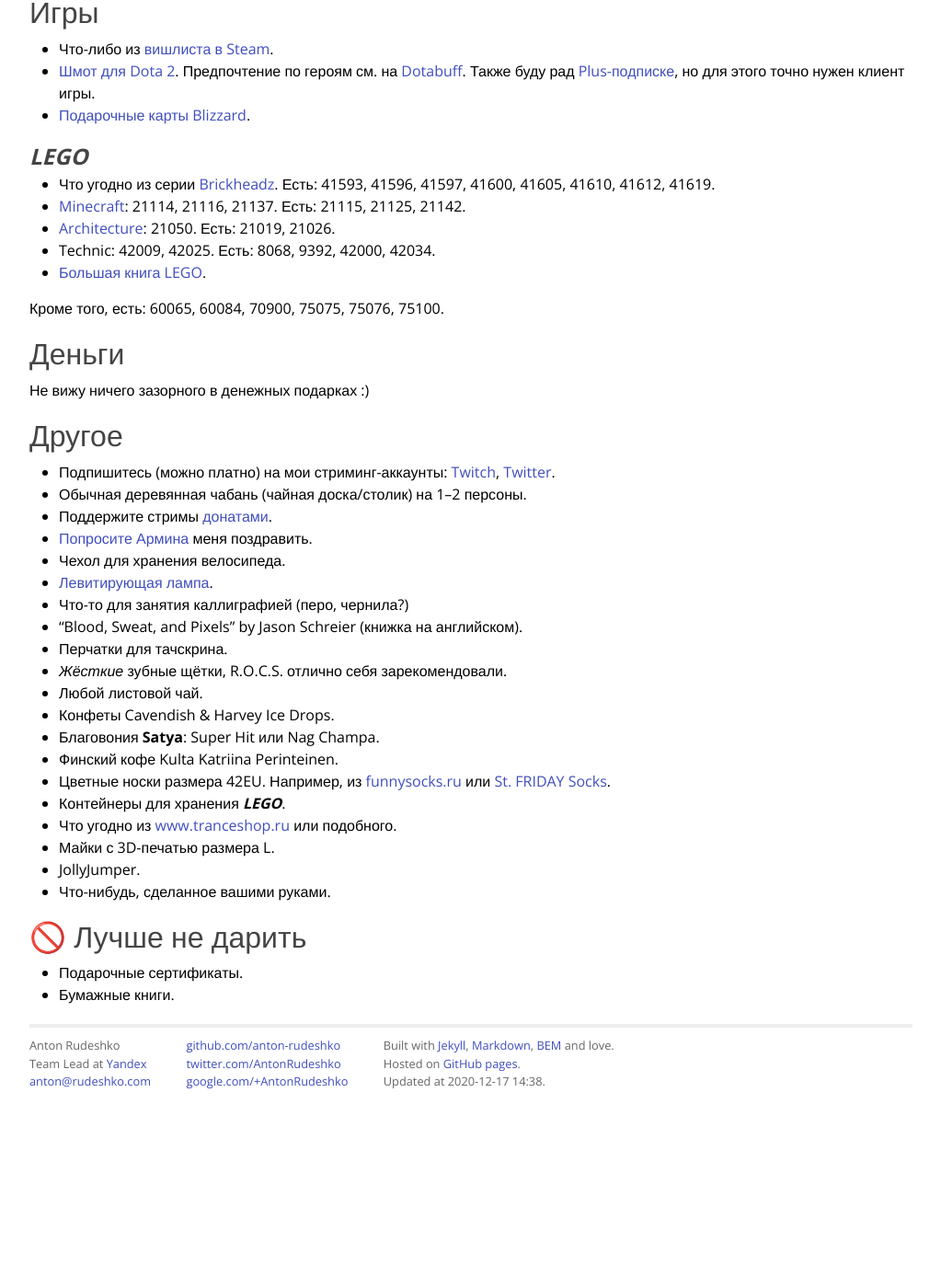
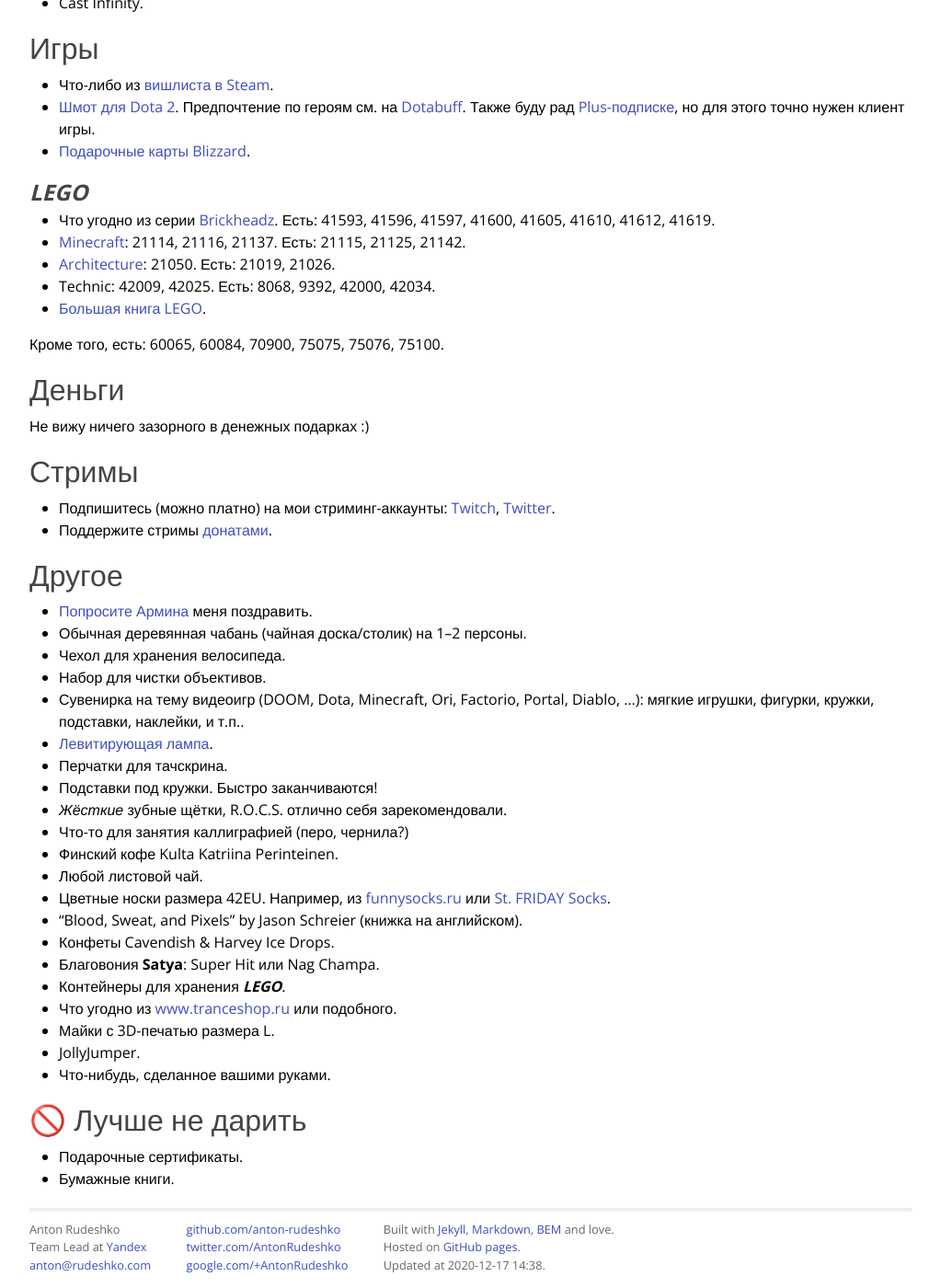
Before and after one commit to anton-rudeshko/anton-rudeshko.github.io, a Jekyll site: the page built from wishlist/index.md, in a window 1280 px wide and 1400 px high, scrolled down 1118 px. Shown: the whole window at 92% size, without its empty margins (128-1151 px from the left). Built offline with Jekyll 4.4.1, drawn with Linux system fonts in a browser that asks for light colours; comment, search, counter and statistics services are not loaded; before the commit the page ends 2318 px from its top, so only the background shows below that; some of the changed text lies outside the part shown.

Commit message:
wishlist: NY update :)

```diff
--- a/wishlist/index.md
+++ b/wishlist/index.md
@@ -93,23 +95,29 @@ title: Вишлист
 
 Не вижу ничего зазорного в денежных подарках :)
 
+## Стримы
+
+* Подпишитесь (можно платно) на мои стриминг-аккаунты: [Twitch](https://www.twitch.tv/rudeshko_plays), [Twitter](https://twitter.com/rudeshko_plays).
+* Поддержите стримы [донатами](https://donate.stream/rudeshko_plays).
+
 ## Другое
 
-* Подпишитесь (можно платно) на мои стриминг-аккаунты: [Twitch](https://www.twitch.tv/rudeshko_plays), [Twitter](https://twitter.com/rudeshko_plays).
+* [Попросите Армина](mailto:armin@astateoftrance.com) меня поздравить.
 * Обычная деревянная чабань (чайная доска/столик) на 1–2 персоны.
-* Поддержите стримы [донатами](https://donate.stream/rudeshko_plays).
-* [Попросите Армина](mailto:armin@astateoftrance.com) меня поздравить.
 * Чехол для хранения велосипеда.
+* Набор для чистки объективов.
+* Сувенирка на тему видеоигр (DOOM, Dota, Minecraft, Ori, Factorio, Portal, Diablo, …): мягкие игрушки, фигурки, кружки, подставки, наклейки, и т.п..
 * [Левитирующая лампа](https://www.levitera.ru/product/levitiruyuschiy-svetilnik-cosmic-temnyy).
+* Перчатки для тачскрина.
+* Подставки под кружки. Быстро заканчиваются!
+* _Жёсткие_ зубные щётки, R.O.C.S. отлично себя зарекомендовали.
 * Что-то для занятия каллиграфией (перо, чернила?)
+* Финский кофе Kulta Katriina Perinteinen.
+* Любой листовой чай.
+* Цветные носки размера 42EU. Например, из [funnysocks.ru](https://funnysocks.ru/) или [St. FRIDAY Socks](https://myfriday.ru/muzhskie_noski/).
 * "Blood, Sweat, and Pixels" by Jason Schreier (книжка на английском).
-* Перчатки для тачскрина.
-* _Жёсткие_ зубные щётки, R.O.C.S. отлично себя зарекомендовали.
-* Любой листовой чай.
 * Конфеты Cavendish & Harvey Ice Drops.
 * Благовония **Satya**: Super Hit или Nag Champa.
-* Финский кофе Kulta Katriina Perinteinen.
-* Цветные носки размера 42EU. Например, из [funnysocks.ru](https://funnysocks.ru/) или [St. FRIDAY Socks](https://myfriday.ru/muzhskie_noski/).
 * Контейнеры для хранения ***LEGO***.
 * Что угодно из [www.tranceshop.ru](http://www.tranceshop.ru/) или подобного.
 * Майки с 3D-печатью размера L.
```
Also changed, not shown: other parts of wishlist/index.md (+4 -2 lines).
